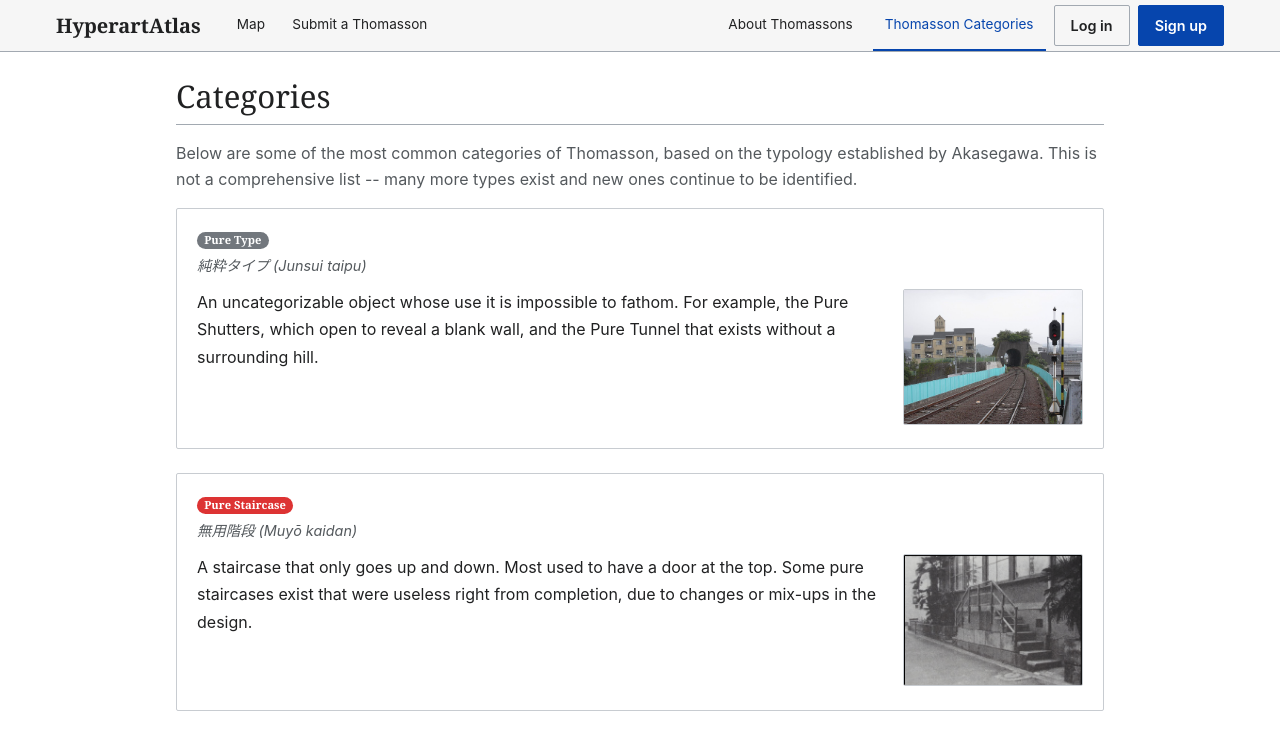
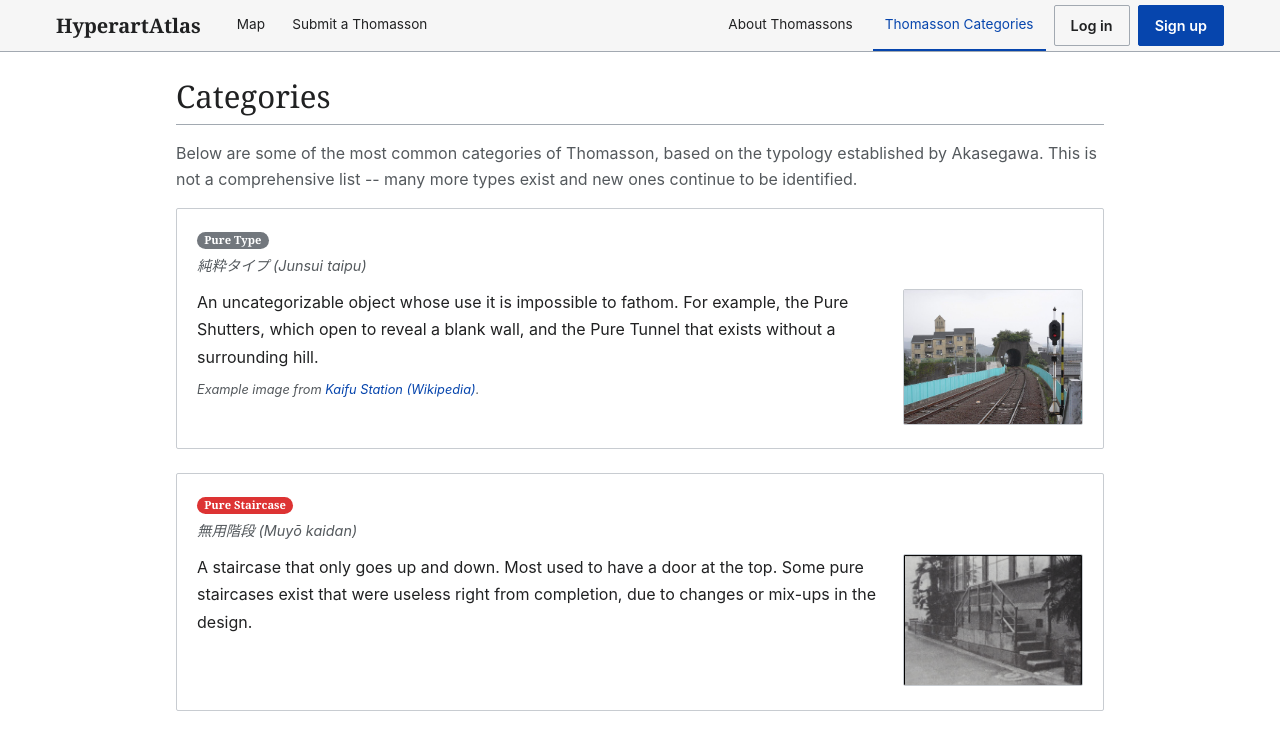
Before and after one commit to jcejda/HyperartAtlas, a React (Vite) app in the folder frontend/: page /categories in a window 1280 px wide. Shown: the top 733 px of the page. Built offline with nearby package versions, Linux system fonts and the light colour scheme; no server answers; the HTML template or start-up script is replaced by a standard one.

Commit message:
Minor UI polish, part 2

```diff
--- a/frontend/src/components/Map/ThomassonCard.jsx
+++ b/frontend/src/components/Map/ThomassonCard.jsx
@@ -5,8 +5,10 @@ import '../ThomassonCard.css';
 export default function ThomassonCard({ thomasson }) {
   const category = getCategoryByValue(thomasson.category);
   const title = thomasson.title || 'Untitled Thomasson';
-  const date = thomasson.created_at
-    ? new Date(thomasson.created_at).toLocaleDateString('en-US', {
+  const dateSource = thomasson.discovery_date || thomasson.created_at;
+  const dateLabel = thomasson.discovery_date ? 'Discovered' : 'Cataloged';
+  const date = dateSource
+    ? new Date(thomasson.discovery_date ? dateSource + 'T00:00:00' : dateSource).toLocaleDateString('en-US', {
         year: 'numeric',
         month: 'short',
         day: 'numeric',
@@ -32,7 +34,7 @@ export default function ThomassonCard({ thomasson }) {
           {thomasson.username && (
             <span className="meta-user">by {thomasson.username}</span>
           )}
-          {date && <span className="meta-date">{date}</span>}
+          {date && <span className="meta-date">{dateLabel} {date}</span>}
         </div>
         <Link to={`/thomasson/${thomasson.id}`} className="thomasson-card-link">
           View Details &rarr;
--- a/frontend/src/pages/AboutPage.css
+++ b/frontend/src/pages/AboutPage.css
@@ -55,6 +55,12 @@
 .category-text p {
   line-height: 1.7;
   margin-bottom: 0;
+}
+
+.category-attribution {
+  margin-top: 0.5rem;
+  font-size: 0.8rem;
+  color: var(--color-text-secondary);
 }
 
 .category-image-placeholder {
--- a/frontend/src/pages/CategoriesPage.jsx
+++ b/frontend/src/pages/CategoriesPage.jsx
@@ -15,6 +15,10 @@ const categoryImages = {
   pure_staircase: staircaseImg,
   a_bomb: abombImg,
   outie: outieImg,
+};
+
+const categoryAttributions = {
+  pure: { text: 'Example image from', label: 'Kaifu Station (Wikipedia)', url: 'https://en.wikipedia.org/wiki/Kaifu_Station' },
 };
 
 const categoryDescriptions = {
@@ -79,6 +83,16 @@ export default function CategoriesPage() {
               <div className="category-content">
                 <div className="category-text">
                   <p>{desc}</p>
+                  {categoryAttributions[cat.value] && (
+                    <p className="category-attribution">
+                      <em>
+                        {categoryAttributions[cat.value].text}{' '}
+                        <a href={categoryAttributions[cat.value].url} target="_blank" rel="noopener noreferrer">
+                          {categoryAttributions[cat.value].label}
+                        </a>.
+                      </em>
+                    </p>
+                  )}
                 </div>
                 {categoryImages[cat.value] && (
                   <div className="category-image-placeholder">
--- a/frontend/src/pages/ThomassonDetailPage.jsx
+++ b/frontend/src/pages/ThomassonDetailPage.jsx
@@ -1,4 +1,4 @@
-import { useState, useEffect } from 'react';
+import { useState, useEffect, useCallback } from 'react';
 import { useParams, Link } from 'react-router-dom';
 import { MapContainer, TileLayer, Marker } from 'react-leaflet';
 import { get } from '../api/client';
@@ -12,6 +12,24 @@ export default function ThomassonDetailPage() {
   const [error, setError] = useState(null);
   const [selectedPhoto, setSelectedPhoto] = useState(0);
   const [lightboxOpen, setLightboxOpen] = useState(false);
+
+  const photoCount = thomasson?.photos?.length || 0;
+
+  const handleKeyDown = useCallback((e) => {
+    if (photoCount <= 1) return;
+    if (e.key === 'ArrowLeft') {
+      setSelectedPhoto((prev) => (prev - 1 + photoCount) % photoCount);
+    } else if (e.key === 'ArrowRight') {
+      setSelectedPhoto((prev) => (prev + 1) % photoCount);
+    } else if (e.key === 'Escape' && lightboxOpen) {
+      setLightboxOpen(false);
+    }
+  }, [photoCount, lightboxOpen]);
+
+  useEffect(() => {
+    window.addEventListener('keydown', handleKeyDown);
+    return () => window.removeEventListener('keydown', handleKeyDown);
+  }, [handleKeyDown]);
 
   useEffect(() => {
     async function fetchDetail() {
```
Also changed, not shown: 1 other file (tests, documents, lock files or other folders).
